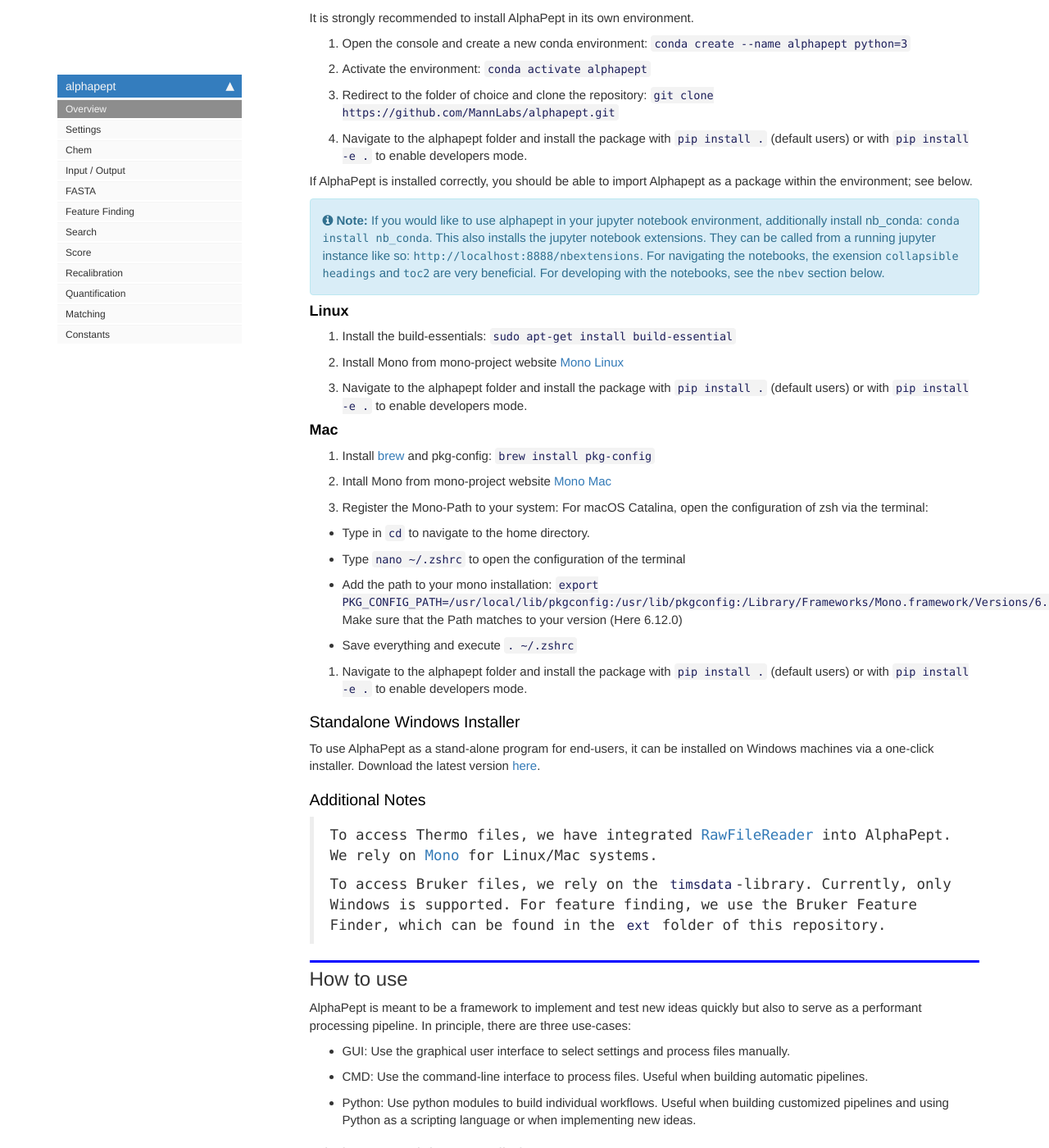
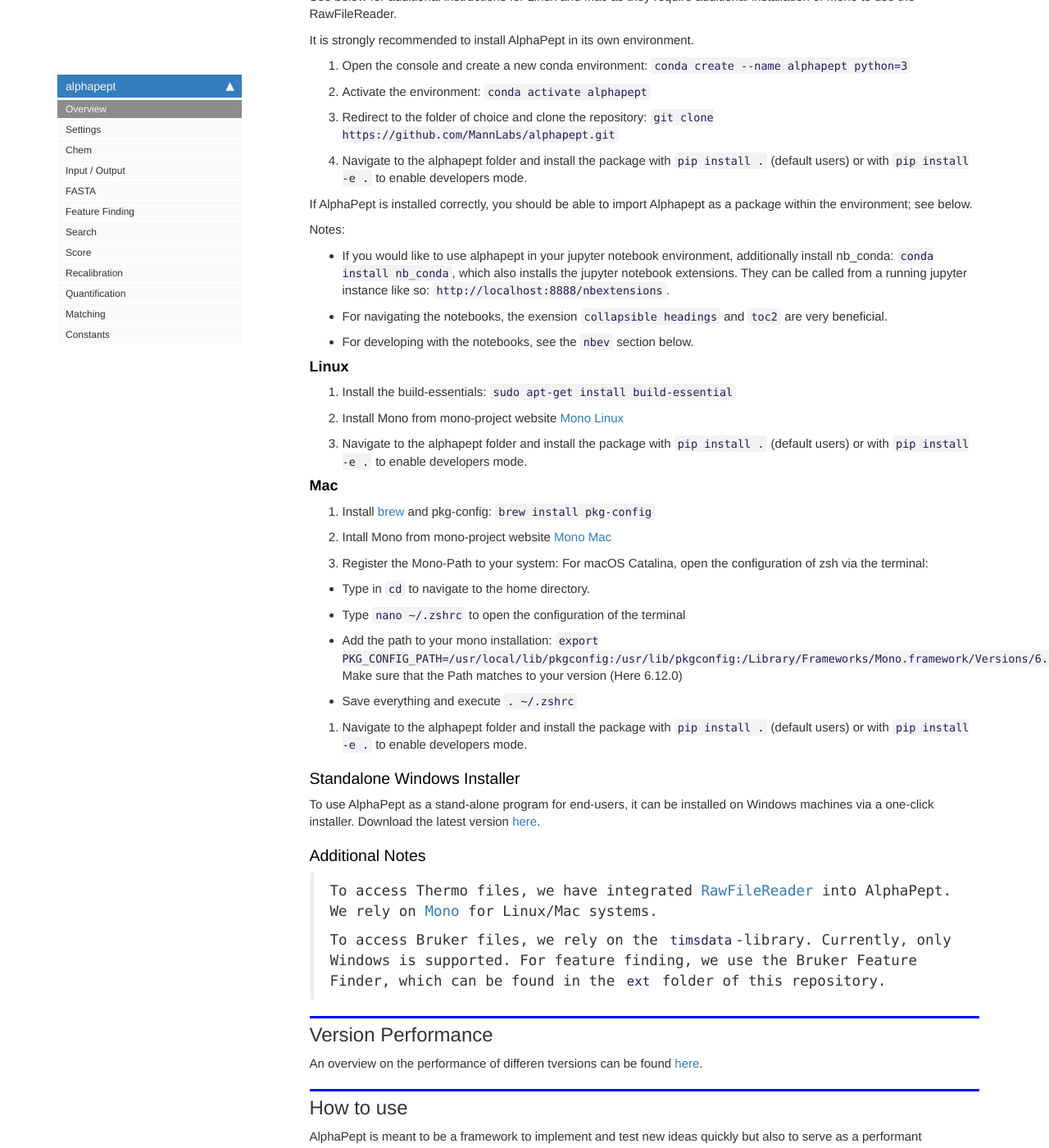
Before and after one commit to MannLabs/alphapept, a Jekyll site: the page built from docs/index.html, in a window 1280 px wide and 1400 px high, scrolled down 1238 px. Shown: the whole window at 82% size. Built offline with Jekyll 4.4.1, drawn with Linux system fonts in a browser that asks for light colours; nearby versions of some CDN libraries; comment, search, counter and statistics services are not loaded.

Commit message:
DOCUMENT document styling

```diff
--- a/docs/index.html
+++ b/docs/index.html
@@ -59,8 +59,13 @@
 <li>Redirect to the folder of choice and clone the repository: <code>git clone https://github.com/MannLabs/alphapept.git</code></li>
 <li>Navigate to the alphapept folder and install the package with <code>pip install .</code> (default users) or with <code>pip install -e .</code> to enable developers mode.</li>
 </ol>
-<p>If AlphaPept is installed correctly, you should be able to import Alphapept as a package within the environment; see below.
-{% include note.html content='If you would like to use alphapept in your jupyter notebook environment, additionally install nb_conda: <code>conda install nb_conda</code>. This also installs the jupyter notebook extensions. They can be called from a running jupyter instance like so: <code>http://localhost:8888/nbextensions</code>. For navigating the notebooks, the exension <code>collapsible headings</code> and <code>toc2</code> are very beneficial. For developing with the notebooks, see the <code>nbev</code> section below.' %}</p>
+<p>If AlphaPept is installed correctly, you should be able to import Alphapept as a package within the environment; see below.</p>
+<p>Notes:</p>
+<ul>
+<li>If you would like to use alphapept in your jupyter notebook environment, additionally install nb_conda: <code>conda install nb_conda</code>, which also installs the jupyter notebook extensions. They can be called from a running jupyter instance like so: <code>http://localhost:8888/nbextensions</code>. </li>
+<li>For navigating the notebooks, the exension <code>collapsible headings</code> and <code>toc2</code> are very beneficial.</li>
+<li>For developing with the notebooks, see the <code>nbev</code> section below.</li>
+</ul>
 <h4 id="Linux">Linux<a class="anchor-link" href="#Linux"> </a></h4><ol>
 <li>Install the build-essentials: <code>sudo apt-get install build-essential</code></li>
 <li>Install Mono from mono-project website <a href="https://www.mono-project.com/download/stable/#download-lin">Mono Linux</a></li>
@@ -85,6 +90,13 @@
 <h3 id="Additional-Notes">Additional Notes<a class="anchor-link" href="#Additional-Notes"> </a></h3><blockquote><p>To access Thermo files, we have integrated <a href="https://planetorbitrap.com/rawfilereader">RawFileReader</a> into AlphaPept. We rely on <a href="https://www.mono-project.com/">Mono</a> for Linux/Mac systems.</p>
 <p>To access Bruker files, we rely on the <code>timsdata</code>-library. Currently, only Windows is supported. For feature finding, we use the Bruker Feature Finder, which can be found in the <code>ext</code> folder of this repository.</p>
 </blockquote>
+
+</div>
+</div>
+</div>
+<div class="cell border-box-sizing text_cell rendered"><div class="inner_cell">
+<div class="text_cell_render border-box-sizing rendered_html">
+<h2 id="Version-Performance">Version Performance<a class="anchor-link" href="#Version-Performance"> </a></h2><p>An overview on the performance of differen tversions can be found <a href="https://charts.mongodb.com/charts-alphapept-itfxv/public/dashboards/5f671dcf-bcd6-4d90-8494-8c7f724b727b">here</a>.</p>
 
 </div>
 </div>
```
Also changed, not shown: README.md, 1 other file.
